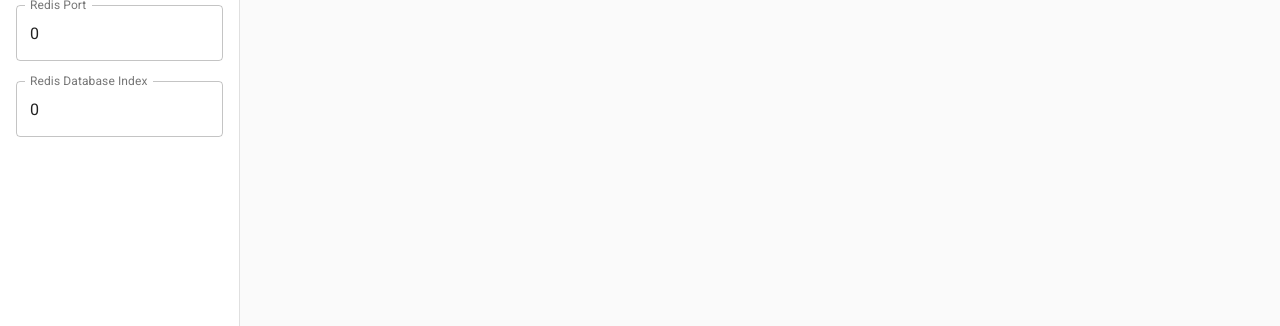
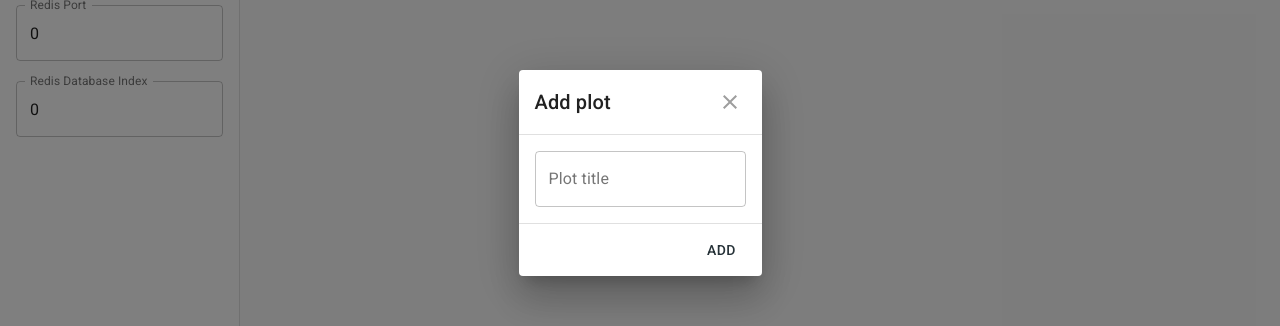
Before and after one commit to claudioscheer/ml-log, a React (Create React App) app in the folder web/: page / in a window 1280 px wide. Both pictures are taken after a click on the button "Add plot". Shown: the part 227-553 px from the top of the page. Built offline with nearby package versions, Linux system fonts and the light colour scheme; no server answers.

Commit message:
Add plot dialog

```diff
--- a/web/src/App.js
+++ b/web/src/App.js
@@ -17,8 +17,10 @@
 import { blueGrey } from '@material-ui/core/colors';
 import { BrowserRouter as Router, Route, Switch } from 'react-router-dom';
 import AddIcon from '@material-ui/icons/Add';
+import AddPlotDialog from './components/AddPlotDialog';
 import applicationRedisSingleton from './services/ApplicationRedisSingleton';
-import HomeRoute from './routes/Home';
+import eventEmitter from './services/EventEmitter';
+import PlotsRoute from './components/Plots';
 import './styles/App.css';
 
 const drawerWidth = 240;
@@ -61,16 +63,19 @@
 function App() {
     const classes = useStyles();
 
-    const [applicationName, setApplicationName] = useState('');
+    const [applicationName, setApplicationName] = useState(
+        applicationRedisSingleton.applicationName,
+    );
     const [redisHost, setRedisHost] = useState(
-        localStorage.getItem('mlLogRedisHost') || '',
+        applicationRedisSingleton.redisHost,
     );
     const [redisPort, setRedisPort] = useState(
-        localStorage.getItem('mlLogRedisPort') || 0,
+        applicationRedisSingleton.redisPort,
     );
     const [redisDatabaseIndex, setRedisDatabaseIndex] = useState(
-        localStorage.getItem('mlLogRedisDatabaseIndex') || 0,
+        applicationRedisSingleton.redisDatabaseIndex,
     );
+    const [openAddPlot, setOpenAddPlot] = useState(false);
 
     return (
         <ThemeProvider theme={theme}>
@@ -82,7 +87,12 @@
                             ml-log
                         </Typography>
                         <Tooltip title="Add plot">
-                            <IconButton color="inherit">
+                            <IconButton
+                                color="inherit"
+                                onClick={(e) => {
+                                    setOpenAddPlot(true);
+                                }}
+                            >
                                 <AddIcon />
                             </IconButton>
                         </Tooltip>
@@ -98,7 +108,6 @@
                     <Toolbar />
                     <div className={classes.drawerContainer}>
                         <TextField
-                            id="outlined-basic"
                             label="Application Name"
                             variant="outlined"
                             value={applicationName}
@@ -106,12 +115,15 @@
                                 setApplicationName(e.target.value);
                                 applicationRedisSingleton.applicationName =
                                     e.target.value;
+                                localStorage.setItem(
+                                    'mlLogApplicationName',
+                                    e.target.value,
+                                );
                             }}
                         />
                         <br />
                         <br />
                         <TextField
-                            id="outlined-basic"
                             label="Redis Host"
                             variant="outlined"
                             value={redisHost}
@@ -128,7 +140,6 @@
                         <br />
                         <br />
                         <TextField
-                            id="outlined-basic"
                             label="Redis Port"
                             variant="outlined"
                             value={redisPort}
@@ -145,7 +156,6 @@
                         <br />
                         <br />
                         <TextField
-                            id="outlined-basic"
                             label="Redis Database Index"
                             variant="outlined"
                             value={redisDatabaseIndex}
@@ -165,9 +175,17 @@
                     <Toolbar />
                     <Router>
                         <Switch>
-                            <Route path="/" exact component={HomeRoute} />
+                            <Route path="/" exact component={PlotsRoute} />
                         </Switch>
                     </Router>
+
+                    <AddPlotDialog
+                        open={openAddPlot}
+                        handleClose={() => setOpenAddPlot(false)}
+                        handleAdd={(plot) => {
+                            eventEmitter.emit('add-plot', plot);
+                        }}
+                    />
                 </main>
             </div>
         </ThemeProvider>
--- /dev/null
+++ b/web/src/components/AddPlotDialog.js
@@ -0,0 +1,87 @@
+import React, { useState } from 'react';
+import { withStyles } from '@material-ui/core/styles';
+import {
+    Button,
+    Dialog,
+    IconButton,
+    Typography,
+    TextField,
+} from '@material-ui/core';
+import MuiDialogTitle from '@material-ui/core/DialogTitle';
+import MuiDialogContent from '@material-ui/core/DialogContent';
+import MuiDialogActions from '@material-ui/core/DialogActions';
+import CloseIcon from '@material-ui/icons/Close';
+
+const styles = (theme) => ({
+    root: {
+        margin: 0,
+        padding: theme.spacing(2),
+    },
+    closeButton: {
+        position: 'absolute',
+        right: theme.spacing(1),
+        top: theme.spacing(1),
+        color: theme.palette.grey[500],
+    },
+});
+
+const DialogTitle = withStyles(styles)((props) => {
+    const { children, classes, onClose, ...other } = props;
+    return (
+        <MuiDialogTitle disableTypography className={classes.root} {...other}>
+            <Typography variant="h6">{children}</Typography>
+            {onClose ? (
+                <IconButton className={classes.closeButton} onClick={onClose}>
+                    <CloseIcon />
+                </IconButton>
+            ) : null}
+        </MuiDialogTitle>
+    );
+});
+
+const DialogContent = withStyles((theme) => ({
+    root: {
+        padding: theme.spacing(2),
+    },
+}))(MuiDialogContent);
+
+const DialogActions = withStyles((theme) => ({
+    root: {
+        margin: 0,
+        padding: theme.spacing(1),
+    },
+}))(MuiDialogActions);
+
+function AddPlotDialog({ open, handleClose, handleAdd }) {
+    const [title, setTitle] = useState('');
+
+    return (
+        <div>
+            <Dialog onClose={handleClose} open={open}>
+                <DialogTitle onClose={handleClose}>Add plot</DialogTitle>
+                <DialogContent dividers>
+                    <TextField
+                        label="Plot title"
+                        variant="outlined"
+                        value={title}
+                        onChange={(e) => setTitle(e.target.value)}
+                    />
+                </DialogContent>
+                <DialogActions>
+                    <Button
+                        autoFocus
+                        onClick={() => {
+                            handleAdd({ title });
+                            handleClose();
+                        }}
+                        color="primary"
+                    >
+                        Add
+                    </Button>
+                </DialogActions>
+            </Dialog>
+        </div>
+    );
+}
+
+export default AddPlotDialog;
--- /dev/null
+++ b/web/src/components/Plots.js
@@ -0,0 +1,65 @@
+import React, { useEffect, useState } from 'react';
+import Plot from 'react-plotly.js';
+import { Grid } from '@material-ui/core';
+import applicationRedisSingleton from '../services/ApplicationRedisSingleton';
+import eventEmitter from '../services/EventEmitter';
+import config from '../config.json';
+
+async function getKeys() {
+    let promise = fetch(
+        `${config.endpoint}/api/query/keys?` +
+            new URLSearchParams({
+                applicationName: applicationRedisSingleton.applicationName,
+                redisHost: applicationRedisSingleton.redisHost,
+                redisPort: applicationRedisSingleton.redisPort,
+                redisDatabaseIndex:
+                    applicationRedisSingleton.redisDatabaseIndex,
+            }),
+    );
+
+    console.log(config);
+}
+
+function PlotsRoute() {
+    const [plots, setPlots] = useState([]);
+
+    eventEmitter.on('add-plot', (data) => {
+        setPlots([...plots, data]);
+    });
+
+    useEffect(() => {
+        getKeys();
+    }, []);
+
+    return (
+        <div>
+            <Grid container spacing={3}>
+                {plots.map((x, i) => {
+                    return (
+                        <Grid item md={12} lg={6} key={i}>
+                            <Plot
+                                data={[
+                                    {
+                                        x: [1, 2, 3],
+                                        y: [2, 6, 3],
+                                        type: 'scatter',
+                                        mode: 'lines+markers',
+                                    },
+                                    {
+                                        x: [1, 2, 3] * 2,
+                                        y: [2, 6, 3],
+                                        type: 'scatter',
+                                        mode: 'lines+markers',
+                                    },
+                                ]}
+                                layout={{ title: x.title }}
+                            />
+                        </Grid>
+                    );
+                })}
+            </Grid>
+        </div>
+    );
+}
+
+export default PlotsRoute;
--- a/web/src/routes/Home.js
+++ /dev/null
@@ -1,38 +0,0 @@
-import React, { useEffect } from 'react';
-import Plot from 'react-plotly.js';
-import config from '../config.json';
-
-async function getKeys() {
-    // let promise = fetch(`${config.endpoint}/`);
-    // console.log(config);
-}
-
-function HomeRoute() {
-    useEffect(() => {
-        getKeys();
-    }, []);
-
-    return (
-        <div>
-            <Plot
-                data={[
-                    {
-                        x: [1, 2, 3],
-                        y: [2, 6, 3],
-                        type: 'scatter',
-                        mode: 'lines+markers',
-                    },
-                    {
-                        x: [1, 2, 3] * 2,
-                        y: [2, 6, 3],
-                        type: 'scatter',
-                        mode: 'lines+markers',
-                    },
-                ]}
-                layout={{ title: 'A Fancy Plot' }}
-            />
-        </div>
-    );
-}
-
-export default HomeRoute;
--- a/web/src/services/ApplicationRedisSingleton.js
+++ b/web/src/services/ApplicationRedisSingleton.js
@@ -3,6 +3,15 @@
     redisHost;
     redisPort;
     redisDatabaseIndex;
+
+    constructor() {
+        this.applicationName =
+            localStorage.getItem('mlLogApplicationName') || '';
+        this.redisHost = localStorage.getItem('mlLogRedisHost') || '';
+        this.redisPort = localStorage.getItem('mlLogRedisPort') || 0;
+        this.redisDatabaseIndex =
+            localStorage.getItem('mlLogRedisDatabaseIndex') || 0;
+    }
 }
 
 const applicationRedisSingleton = new ApplicationRedisSingleton();
--- /dev/null
+++ b/web/src/services/EventEmitter.js
@@ -0,0 +1,37 @@
+class EventEmitter {
+    constructor() {
+        this._events = {};
+    }
+
+    on(name, listener) {
+        if (!this._events[name]) {
+            this._events[name] = [];
+        }
+        this._events[name].push(listener);
+    }
+
+    removeListener(name, listenerToRemove) {
+        if (!this._events[name]) {
+            throw new Error(
+                `Can't remove a listener. Event "${name}" doesn't exits.`,
+            );
+        }
+        const filterListeners = (listener) => listener !== listenerToRemove;
+        this._events[name] = this._events[name].filter(filterListeners);
+    }
+
+    emit(name, data) {
+        if (!this._events[name]) {
+            throw new Error(
+                `Can't emit an event. Event "${name}" doesn't exits.`,
+            );
+        }
+        const fireCallbacks = (callback) => {
+            callback(data);
+        };
+        this._events[name].forEach(fireCallbacks);
+    }
+}
+
+const eventEmitter = new EventEmitter();
+export default eventEmitter;
```
Also changed, not shown: 1 other file (tests, documents, lock files or other folders).
